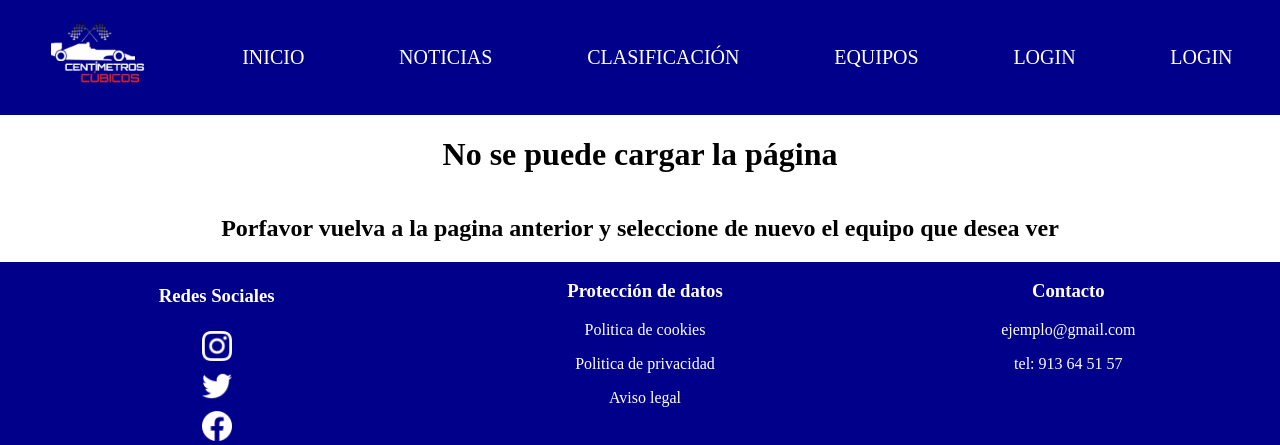
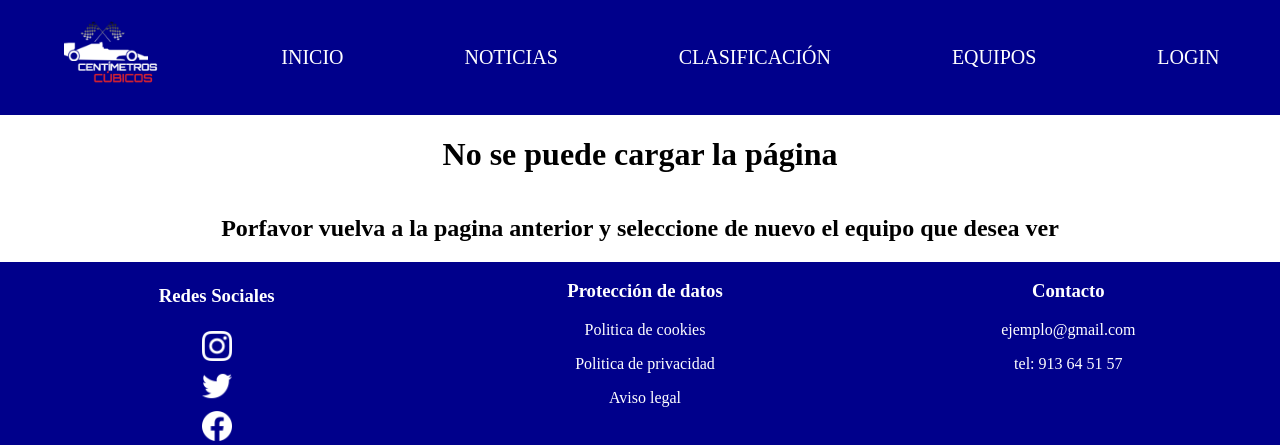
Before and after one commit to ManuelGonzalez-S/PFC.-Centimetros-cubicos, a PHP site: page /equipo.php in a window 1280 px wide. Shown: the top 445 px of the page. Run offline with PHP 8.4, Linux system fonts and the light colour scheme; data comes from the database, SQL or seed files in the repository.

Commit message:
Add files via upload

```diff
--- a/admin/admin.php
+++ b/admin/admin.php
@@ -279,7 +279,7 @@ function crearForm($aux, $database)
     <meta http-equiv="X-UA-Compatible" content="IE=edge">
     <meta name="viewport" content="width=device-width, initial-scale=1.0">
     <link rel="stylesheet" href="style.css">
-    <title>Document</title>
+    <title>Administracion</title>
 </head>
 
 <body>
--- a/equipo/equipo.php
+++ b/equipo/equipo.php
@@ -130,7 +130,7 @@ function crearPalmares($id, $database)
     <meta http-equiv="X-UA-Compatible" content="IE=edge">
     <meta name="viewport" content="width=device-width, initial-scale=1.0">
     <link rel="stylesheet" href="equipo.css">
-    <title>Document</title>
+    <title>Equipos</title>
 </head>
 
 <body>
@@ -148,9 +148,6 @@ function crearPalmares($id, $database)
             </a>
             <a href="../index/index.php#equipos">
                 <li>EQUIPOS</li>
-            </a>
-            <a href="../login/login.html">
-                <li>LOGIN</li>
             </a>
             <?php
             if (isset($_SESSION['user'])) {
@@ -179,7 +176,7 @@ function crearPalmares($id, $database)
 
                 print '</li>';
             } else {
-                print '<a href="../login/login.html
+                print '<a href="../login/login.php?accion=login
                 ">
                             <li>LOGIN</li>
                         </a>';
--- a/login/login.php
+++ b/login/login.php
@@ -115,7 +115,7 @@ if (isset($_GET['accion'])) {
     <meta http-equiv='X-UA-Compatible' content='IE=edge'>
     <meta name='viewport' content='width=device-width, initial-scale=1.0'>
     <link rel='stylesheet' href='style.css'>
-    <title>Document</title>
+    <title><?php print strtoupper($accion) ?></title>
 </head>
 
 <body>
--- a/login/style.css
+++ b/login/style.css
@@ -100,6 +100,8 @@ nav ul li{
     padding: 5px;
 
     transition: 0.5s;
+
+    border-radius: 20px;
 }
 
 nav ul a li:hover{
```
